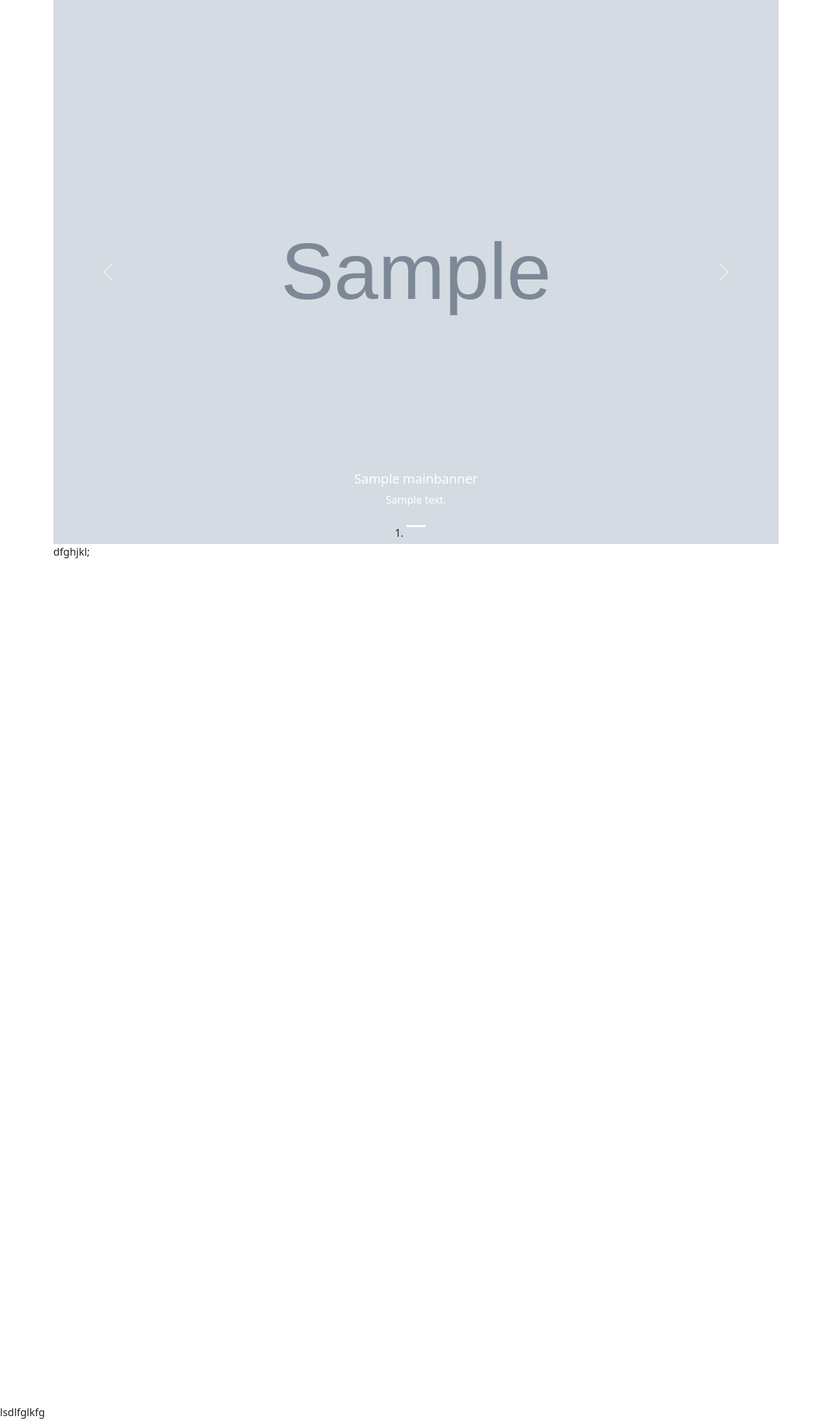
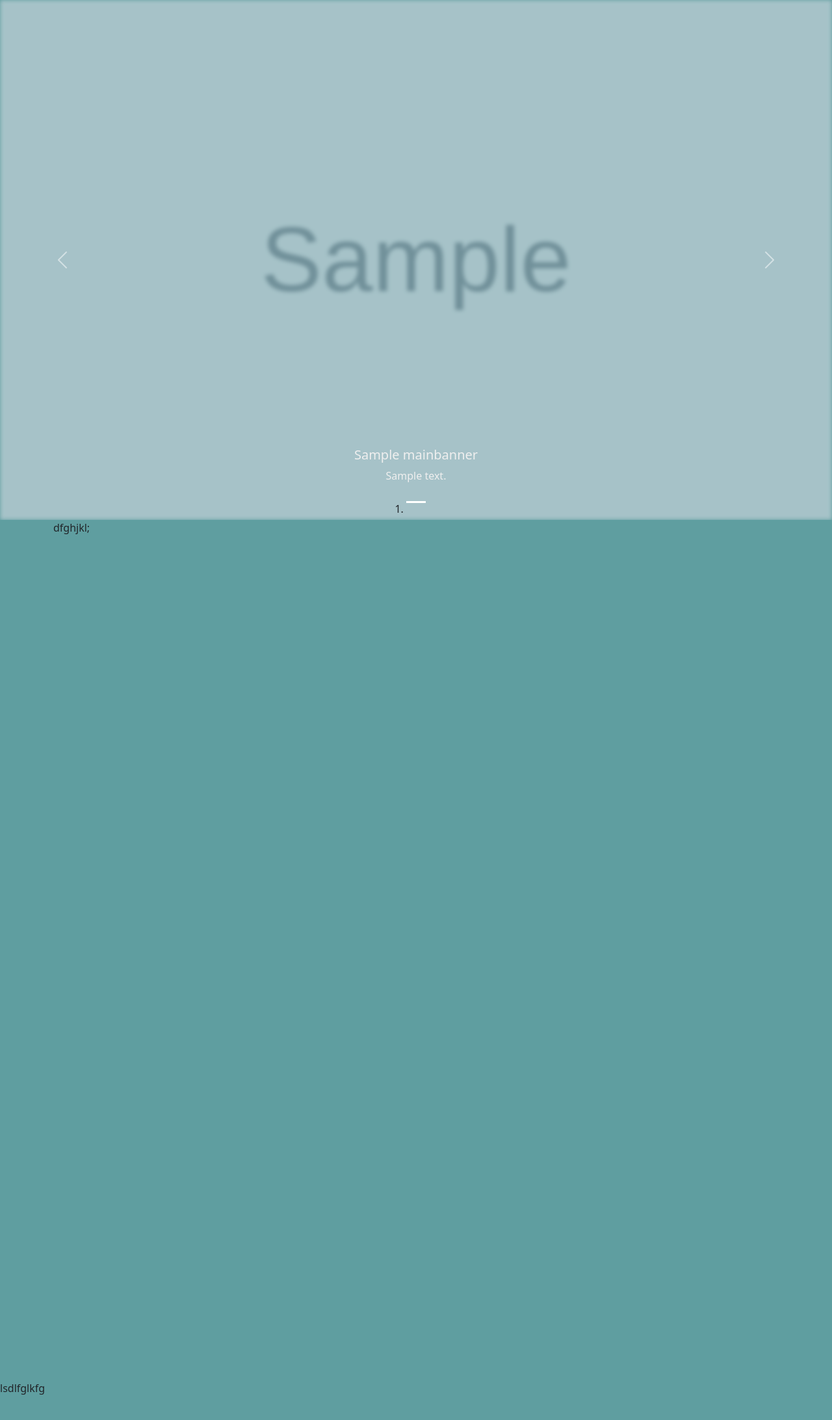
Before and after one commit to Atomini/PV_site, a Django app: page / in a window 1280 px wide. Shown: the part 128-2313 px from the top of the page at 65% size. After the commit the page ends 2274 px from the top, so only its background shows below. Run offline with Django 4.2, Linux system fonts and the light colour scheme; tables that the repository leaves empty hold one stand-in row (values such as "Sample post"); grey boxes marked "Sample" are stand-in pictures; some libraries are stand-ins or nearby versions.

Commit message:
добавлени стили для баннера

```diff
--- a/poltavvagon/catalog/static/catalog/css/style.css
+++ b/poltavvagon/catalog/static/catalog/css/style.css
@@ -1,3 +1,7 @@
+body{
+    background-color: cadetblue;
+}
+
 .topbar {
     padding-bottom: 10px;
     padding-top: 10px;
@@ -38,3 +42,34 @@ a.text-custom-white {
 .currentColor{
     color: wheat;
 }
+
+.banner{
+    width: 100%;
+    height: 800px;
+    margin: 0;
+    overflow: hidden;
+    min-width: 100%;
+
+}
+
+.banner-image{
+    height: 800px;
+    width: 100%;
+    object-fit: cover; /*код слайдера размер под разные картики высота*/
+    opacity:0.6;
+    -moz-opacity:0.6;
+    -khtml-opacity: 0.6;
+    -webkit-filter: url(#blur);
+    filter: url(#blur);
+    -webkit-filter: blur(3px);
+    filter: blur(3px);
+    filter:progid:DXImageTransform.Microsoft.Blur(PixelRadius='3');
+    -webkit-transition: 1s -webkit-filter linear;
+    transition: 1s filter linear;
+}
+
+.banner-text{
+    color: #efefef;
+
+
+}
--- a/poltavvagon/catalog/templates/layout/basic.html
+++ b/poltavvagon/catalog/templates/layout/basic.html
@@ -47,10 +47,10 @@
     {% block navbar %}
         {% get_data_for_navbar %}
     {% endblock %}
-    <div class="container">
+
         {% block banner %}
         {% endblock %}
-    </div>
+
 
     {% block content %}
         <div class="container" style="padding-bottom: 1300px ">dfghjkl;</div>
--- a/poltavvagon/catalog/templates/main/index.html
+++ b/poltavvagon/catalog/templates/main/index.html
@@ -7,7 +7,7 @@
 
 
 
-    <div id="carouselExampleIndicators" class="carousel slide" data-bs-ride="carousel">
+    <div id="carouselExampleIndicators" class="carousel slide banner" data-bs-ride="carousel">
         <ol class="carousel-indicators">
 
             {% for banner in banners %}
@@ -27,10 +27,10 @@
                      <div class="carousel-item ">
                 {% endif %}
 
-                    <img src="media/{{ banner.image }}" class="d-block w-100" alt="...">
+                    <img src="media/{{ banner.image }}" class="d-block w-100 banner-image" alt="...">
                     <div class="carousel-caption d-none d-md-block">
-                    <h5>{{ banner.name }}</h5>
-                    <p>{{ banner.body }}</p>
+                    <h5 class="banner-text">{{ banner.name }}</h5>
+                    <p class="banner-text">{{ banner.body }}</p>
                 </div>
             </div>
             {% endfor %}
```
